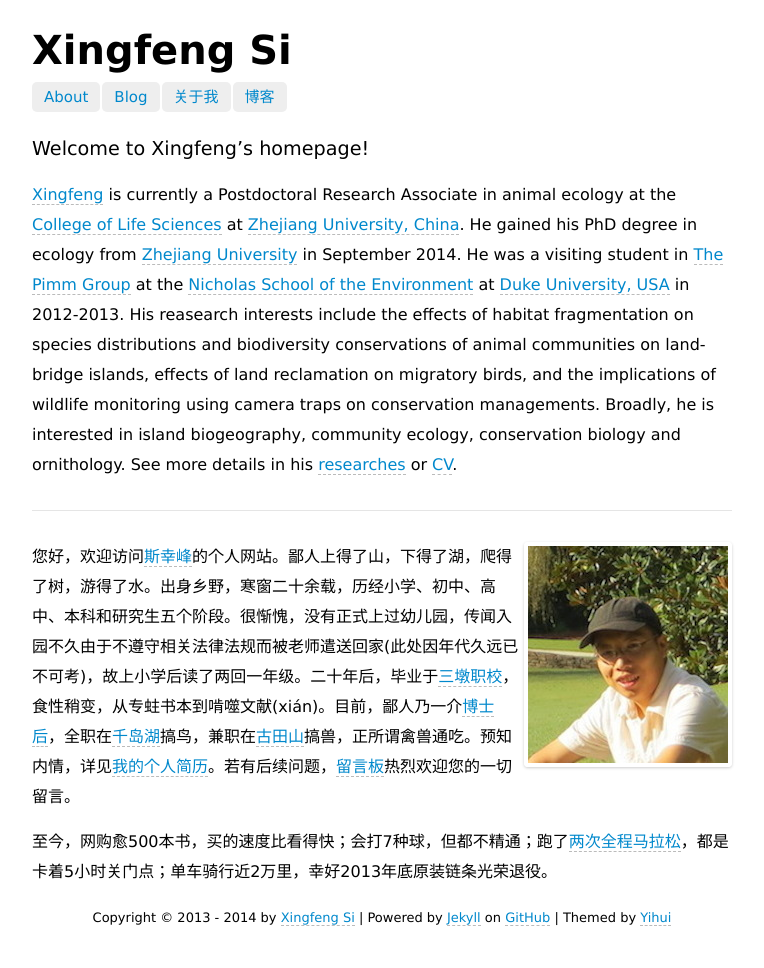
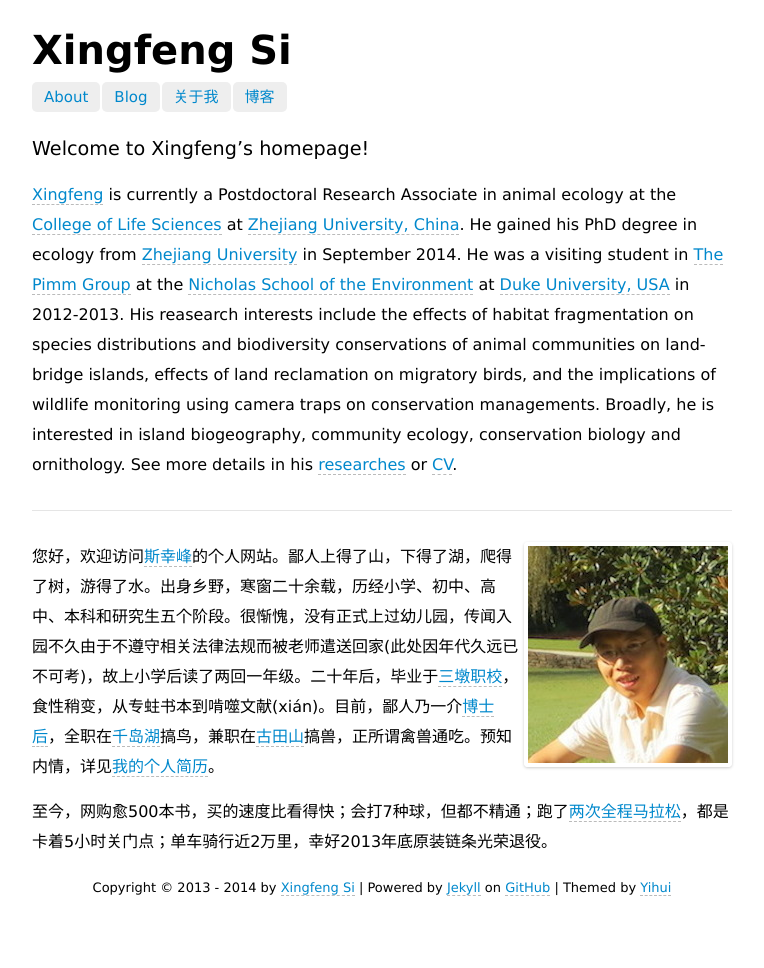
Before and after one commit to sixf/sixf.github.io, a Jekyll site: the page built from index.md, in a window 1280 px wide. Shown: the whole page, without its empty margins (258-1022 px from the left). Built offline with Jekyll 4.4.1, drawn with Linux system fonts in a browser that asks for light colours; Markdown is read by kramdown in place of the engine named in the settings; after the commit the page ends 938 px from its top, so only the background shows below that.

Commit message:
delete Guestbook wordsss

```diff
--- a/index.md
+++ b/index.md
@@ -12,6 +12,6 @@ layout: home
 
 <p><img src="http://sixf.org/files/images/avatar.jpg" title="Xingfeng Si" align="right" /></p>
 
-您好，欢迎访问[斯幸峰](/ "Xingfeng Si")的个人网站。鄙人上得了山，下得了湖，爬得了树，游得了水。出身乡野，寒窗二十余载，历经小学、初中、高中、本科和研究生五个阶段。很惭愧，没有正式上过幼儿园，传闻入园不久由于不遵守相关法律法规而被老师遣送回家(此处因年代久远已不可考)，故上小学后读了两回一年级。二十年后，毕业于[三墩职校](http://www.zju.edu.cn)，食性稍变，从专蛀书本到啃噬文献(xián)。目前，鄙人乃一介[博士后](http://zh.wikipedia.org/zh/博士後)，全职在[千岛湖](/cn/pages/thousand-island-lake/)搞鸟，兼职在[古田山](/cn/pages/gutianshan-reserve/)搞兽，正所谓禽兽通吃。预知内情，详见[我的个人简历](http://sixf.org/files/others/cv_zh.pdf)。若有后续问题，[留言板](/cn/guestbook)热烈欢迎您的一切留言。
+您好，欢迎访问[斯幸峰](/ "Xingfeng Si")的个人网站。鄙人上得了山，下得了湖，爬得了树，游得了水。出身乡野，寒窗二十余载，历经小学、初中、高中、本科和研究生五个阶段。很惭愧，没有正式上过幼儿园，传闻入园不久由于不遵守相关法律法规而被老师遣送回家(此处因年代久远已不可考)，故上小学后读了两回一年级。二十年后，毕业于[三墩职校](http://www.zju.edu.cn)，食性稍变，从专蛀书本到啃噬文献(xián)。目前，鄙人乃一介[博士后](http://zh.wikipedia.org/zh/博士後)，全职在[千岛湖](/cn/pages/thousand-island-lake/)搞鸟，兼职在[古田山](/cn/pages/gutianshan-reserve/)搞兽，正所谓禽兽通吃。预知内情，详见[我的个人简历](http://sixf.org/files/others/cv_zh.pdf)。
 
 至今，网购愈500本书，买的速度比看得快；会打7种球，但都不精通；跑了[两次全程马拉松](http://sixf.org/files/images/2014/09/marathon.jpg)，都是卡着5小时关门点；单车骑行近2万里，幸好2013年底原装链条光荣退役。
```
